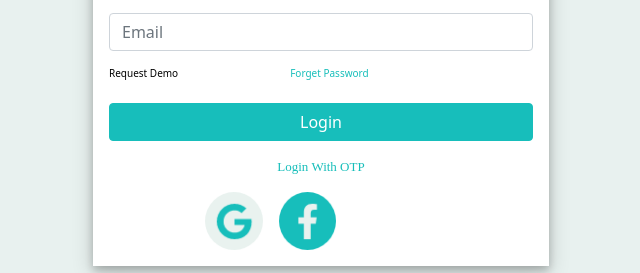
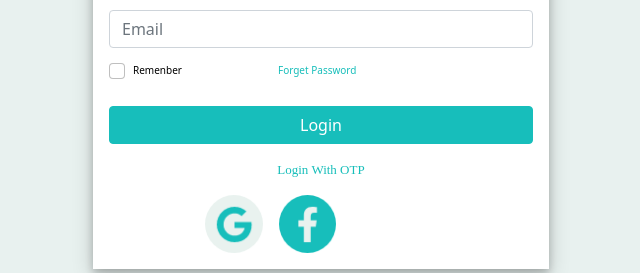
Before and after one commit to krmukesh1/employe_login, a plain HTML site: page login_2/index.html in a window 1280 px wide. Shown: the part 354-627 px from the top of the page, 604-1244 px from the left. Drawn offline with nearby package versions, Linux system fonts and the light colour scheme; a web font is replaced by a local one.

Commit message:
added codes

```diff
--- a/login_2/index.html
+++ b/login_2/index.html
@@ -10,6 +10,10 @@
       rel="stylesheet"
       integrity="sha384-giJF6kkoqNQ00vy+HMDP7azOuL0xtbfIcaT9wjKHr8RbDVddVHyTfAAsrekwKmP1"
       crossorigin="anonymous"
+    />
+    <link
+      rel="stylesheet"
+      href="https://cdnjs.cloudflare.com/ajax/libs/font-awesome/4.7.0/css/font-awesome.min.css"
     />
   </head>
   <body>
@@ -51,7 +55,19 @@
                 />
               </div>
               <div class="d-flex flex-row">
-                <a href="#"> <h4 class="demo">Request Demo</h4> </a>
+                <div class="form-check form-check-inline">
+                  <input
+                    class="form-check-input"
+                    type="checkbox"
+                    id="inlineCheckbox1"
+                    value="option1"
+                  />
+
+                  <a href="#">
+                    <h4 class="demo">Remenber</h4>
+                  </a>
+                </div>
+
                 <a href="#"> <h4 style="color: #17beba">Forget Password</h4></a>
               </div>
               <div class="col-lg-12 col-md-12">
--- a/login_2/style.css
+++ b/login_2/style.css
@@ -81,12 +81,17 @@ button.btn.btn-primary {
   border-color: #0a58ca;
   box-shadow: none !important;
 }
-
+.form-check .form-check-input {
+  float: left;
+  margin-top: -1px !important;
+  margin-left: -1.5em;
+}
 .d-flex.flex-row h4 {
   font-size: 10px;
 }
+
 .demo {
-  margin-right: 10rem;
+  margin-right: 8rem;
   color: #000;
 }
 .d-flex.flex-row a {
@@ -150,6 +155,10 @@ button.btn.btn-primary {
     padding: 2rem 1rem 2rem 1rem;
     background: #fff;
   }
+  .demo {
+    margin-right: 21rem;
+    color: #000;
+  }
   .d-flex.flex-row.imgz {
     margin-left: 12rem;
     width: 20%;
@@ -175,7 +184,7 @@ button.btn.btn-primary {
     background: #fff;
   }
   .demo {
-    margin-right: 7rem;
+    margin-right: 5rem;
     color: #000;
   }
   .d-flex.flex-row.imgz {
--- a/login_3/style.css
+++ b/login_3/style.css
@@ -81,12 +81,17 @@ button.btn.btn-primary {
   border-color: #0a58ca;
   box-shadow: none !important;
 }
-
+.form-check .form-check-input {
+  float: left;
+  margin-top: -1px !important;
+  margin-left: -1.5em;
+}
 .d-flex.flex-row h4 {
   font-size: 10px;
 }
+
 .demo {
-  margin-right: 10rem;
+  margin-right: 8rem;
   color: #000;
 }
 .d-flex.flex-row a {
@@ -150,6 +155,10 @@ button.btn.btn-primary {
     padding: 2rem 1rem 2rem 1rem;
     background: #fff;
   }
+  .demo {
+    margin-right: 21rem;
+    color: #000;
+  }
   .d-flex.flex-row.imgz {
     margin-left: 12rem;
     width: 20%;
@@ -175,7 +184,7 @@ button.btn.btn-primary {
     background: #fff;
   }
   .demo {
-    margin-right: 7rem;
+    margin-right: 5rem;
     color: #000;
   }
   .d-flex.flex-row.imgz {
--- a/login_4/style.css
+++ b/login_4/style.css
@@ -81,12 +81,17 @@ button.btn.btn-primary {
   border-color: #0a58ca;
   box-shadow: none !important;
 }
-
+.form-check .form-check-input {
+  float: left;
+  margin-top: -1px !important;
+  margin-left: -1.5em;
+}
 .d-flex.flex-row h4 {
   font-size: 10px;
 }
+
 .demo {
-  margin-right: 10rem;
+  margin-right: 8rem;
   color: #000;
 }
 .d-flex.flex-row a {
@@ -150,6 +155,10 @@ button.btn.btn-primary {
     padding: 2rem 1rem 2rem 1rem;
     background: #fff;
   }
+  .demo {
+    margin-right: 21rem;
+    color: #000;
+  }
   .d-flex.flex-row.imgz {
     margin-left: 12rem;
     width: 20%;
@@ -175,7 +184,7 @@ button.btn.btn-primary {
     background: #fff;
   }
   .demo {
-    margin-right: 7rem;
+    margin-right: 5rem;
     color: #000;
   }
   .d-flex.flex-row.imgz {
```
Also changed, not shown: login_3/index.html (+17 -1 lines), login_4/index.html (+17 -1 lines).
